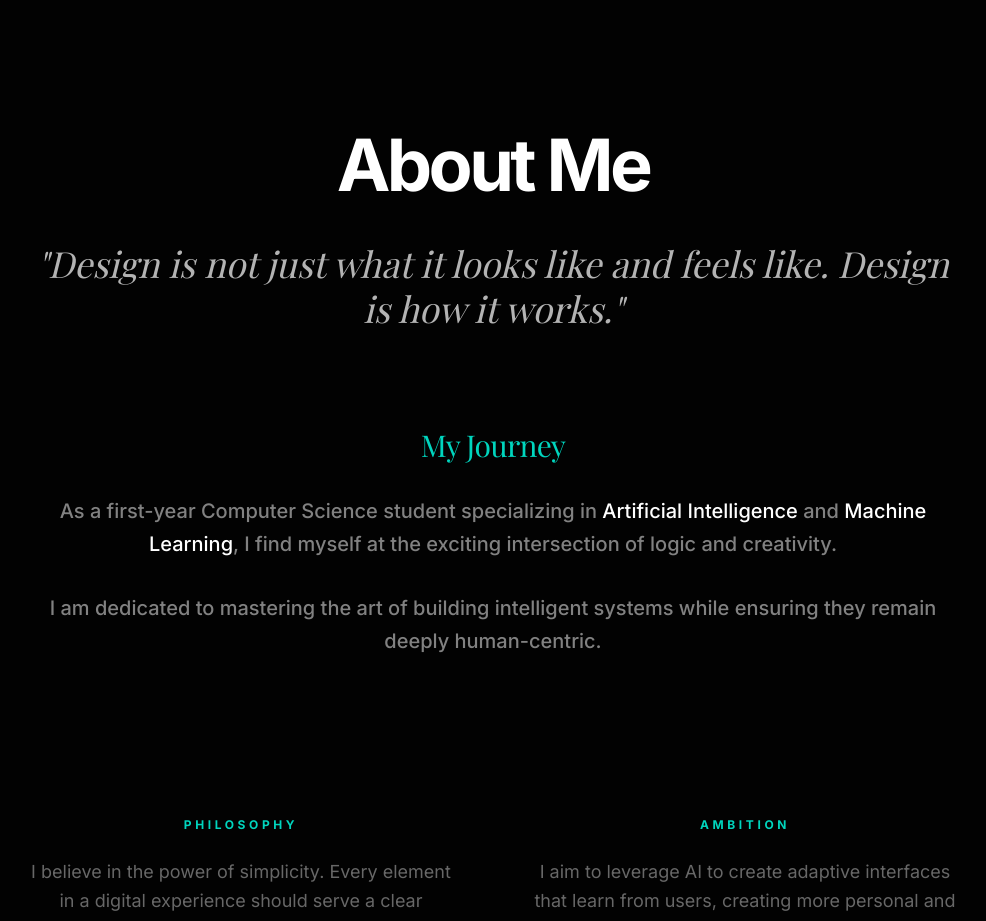
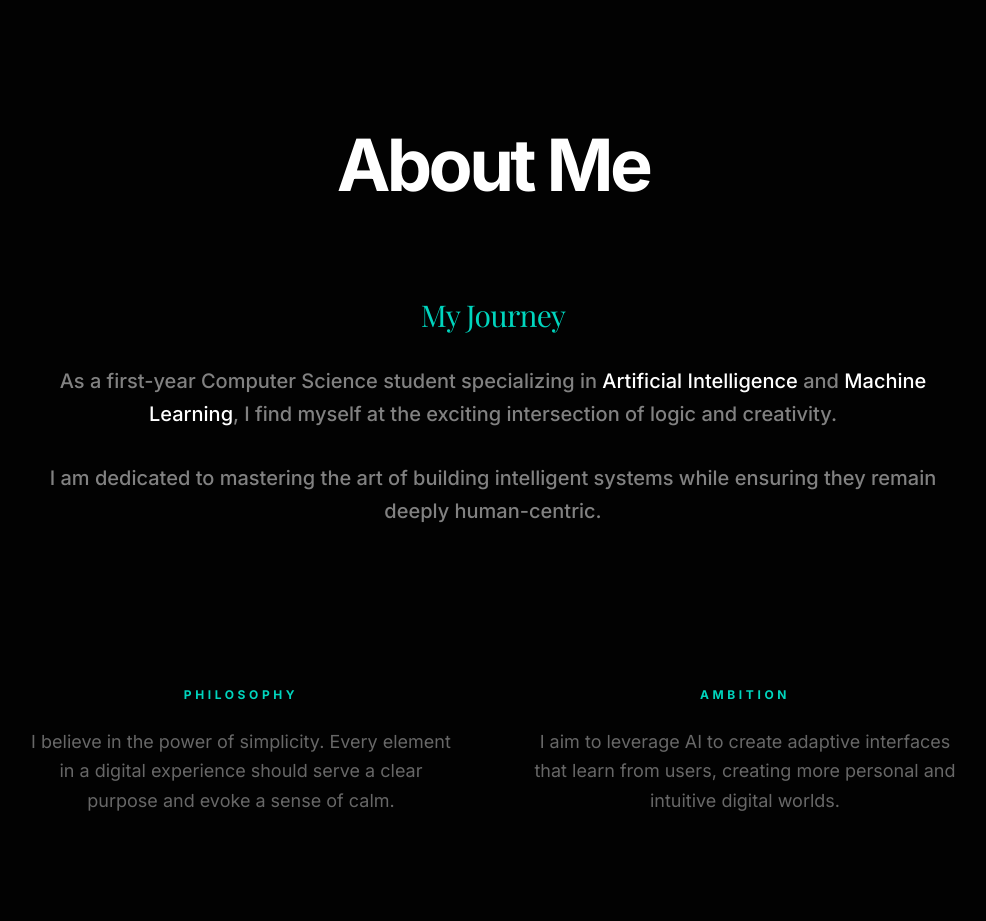
Before and after one commit to aasthakumari03/updated_Portfolio, a Next.js app: page / in a window 1280 px wide. Shown: the part 1100-2021 px from the top of the page, without its empty margins (147-1133 px from the left). Built offline with nearby package versions, Linux system fonts and the light colour scheme; a web font is replaced by a local one.

Commit message:
style: remove 'Design is not just...' quote from About section

```diff
--- a/app/page.tsx
+++ b/app/page.tsx
@@ -169,12 +169,7 @@ export default function Home() {
 
       {/* Section 2: About Me */}
       <section id="about" className="py-64 px-12 max-w-5xl mx-auto space-y-24 min-h-screen flex flex-col justify-center text-center snap-start snap-always">
-        <div className="space-y-10">
-          <h2 className="text-5xl md:text-7xl font-sans font-bold tracking-tighter text-white">About Me</h2>
-          <p className="text-2xl md:text-4xl text-white/70 leading-tight font-serif italic">
-            "Design is not just what it looks like and feels like. Design is how it works."
-          </p>
-        </div>
+        <h2 className="text-5xl md:text-7xl font-sans font-bold tracking-tighter text-white">About Me</h2>
 
         <div className="prose prose-invert prose-2xl max-w-none space-y-20 text-center">
           <div className="space-y-8 max-w-4xl mx-auto">
```
